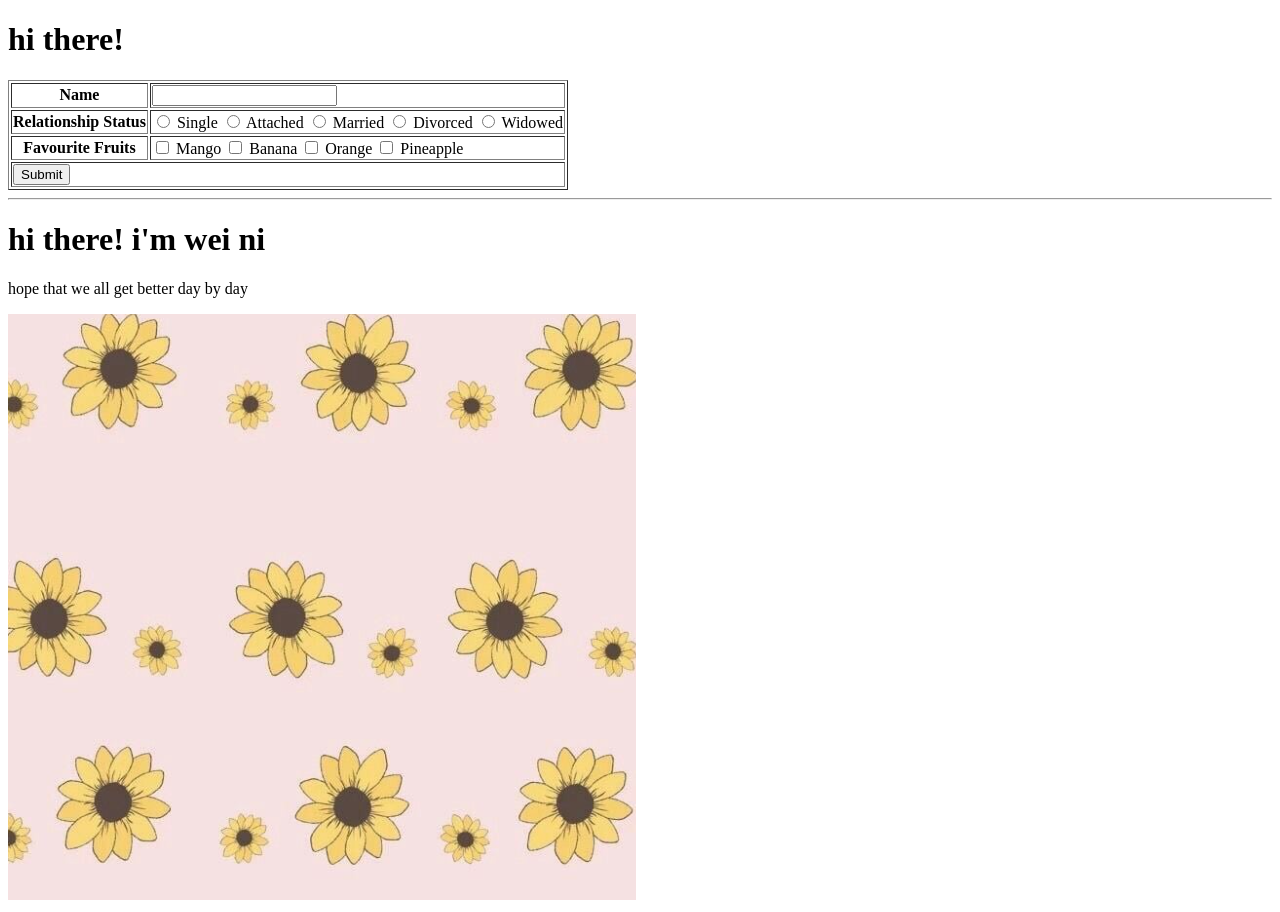
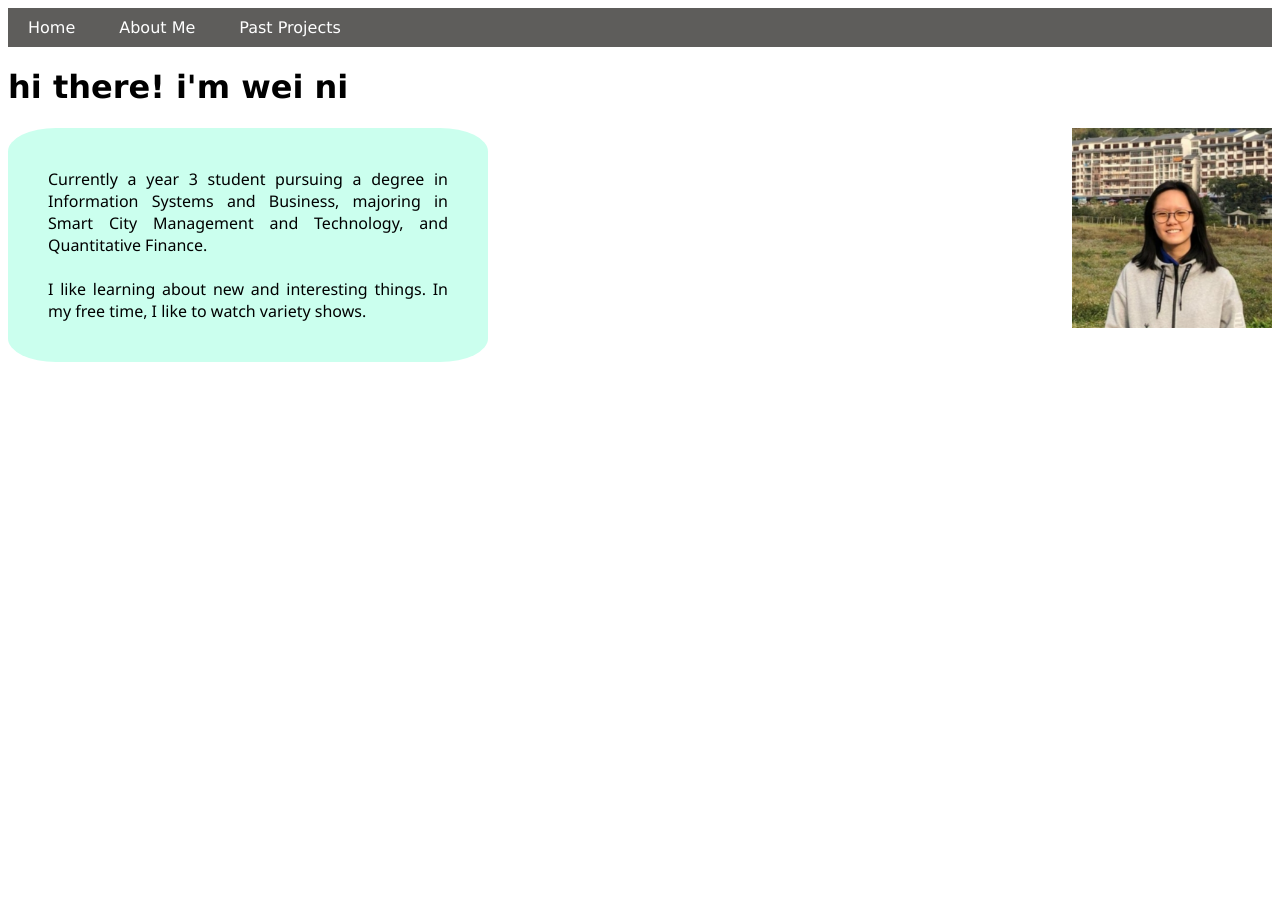
Before and after one commit to wnyeo/wnyeo.github.io, a plain HTML site: page index.html in a window 1280 px wide. After the commit the page ends 800 px from the top, so only its background shows below. Drawn offline with Linux system fonts and the light colour scheme.

Commit message:
edited index and added img
edited page based on wk3 hw

```diff
--- a/index.html
+++ b/index.html
@@ -1,51 +1,70 @@
 <!DOCTYPE html>
 <html lang="en">
 <head>
-    <meta charset="UTF-8">
-    <meta http-equiv="X-UA-Compatible" content="IE=edge">
-    <meta name="viewport" content="width=, initial-scale=1.0">
     <title>wnyeo</title>
+    <style>
+        ul {
+            background-color: rgb(54, 53, 51);
+            margin: 0px;
+            padding-top: 10px;
+            padding-bottom: 10px;
+            padding-left: 0px;
+            opacity: 80%;
+        }
+
+        li {
+            list-style-type: none;
+            display: inline;
+            color: white;
+            margin-left: 20px;
+            margin-right: 20px;
+            font-family: Verdana, Geneva, Tahoma, sans-serif;
+        }
+
+        h1 {
+            font-family: Verdana, Geneva, Tahoma, sans-serif;
+        }
+
+        .textdiv {
+            background-color: rgb(203, 255, 238);
+            width: 400px;
+            padding: 40px;
+            border-radius: 10%;
+            font-family:'Segoe UI', Tahoma, Geneva, Verdana, sans-serif;
+            text-align: justify;
+            float: left;
+        }
+
+        .imgstyle {
+            float: right;
+            width: 200px;
+        }
+    </style>
 </head>
 <body>
-    <h1> hi there! </h1>
+    <ul>
+        <li>Home</li>
+        <li>About Me</li>
+        <li>Past Projects</li>
+    </ul>
+    <h1> hi there! i'm wei ni </h1>
+    <div class="textdiv">
+        Currently a year 3 student pursuing a degree in Information Systems and Business, majoring in Smart City Management and Technology, and Quantitative Finance.
+        <br><br>
+        I like learning about new and interesting things. In my free time, I like to watch variety shows.
 
-    <table border='1'>
-        <tr>
-            <th>Name</th>
-            <td>
-                <input type="text" name="username" size="20" />
-            </td>
-        </tr>
-        <tr>
-            <th>Relationship Status</th>
-            <td>
-                <input type="radio" name="relationship" value="single" /> Single
-                <input type="radio" name="relationship" value="attached"/> Attached
-                <input type="radio" name="relationship" value="married" /> Married
-                <input type="radio" name="relationship" value="divorced" /> Divorced
-                <input type="radio" name="relationship" value="widowed" /> Widowed
-            </td>
-        </tr>
-        <tr>
-            <th>Favourite Fruits</th>
-            <td>
-                <input type="checkbox" name="fruits[]" value="m" /> Mango
-                <input type="checkbox" name="fruits[]" value="b" /> Banana
-                <input type="checkbox" name="fruits[]" value="o" /> Orange
-                <input type="checkbox" name="fruits[]" value="p" /> Pineapple
-            </td>
-        </tr>
-        <tr>
-            <td colspan="2">
-                <input type='submit' value='Submit' name ='submit'/>
-            </td>
-        </tr>
-    </table>
-    <hr>
+    </div>
+    <div>
+    <img class="imgstyle" src="wnyeo.png" >
+    </div>
+    <br>
+    <br>
+    <br>
+    <!-- <iframe width="420" height="315"
+        src="https://www.youtube.com/watch?v=tPaxLffVcfA">
 
-    <h1> hi there! i'm wei ni</h1>
-    <p>hope that we all get better day by day</p>
-    <img src="sunflower.png" >
+    </iframe> -->
+
 
 </body>
 </html>
```
Also changed, not shown: wnyeo.png (added).
